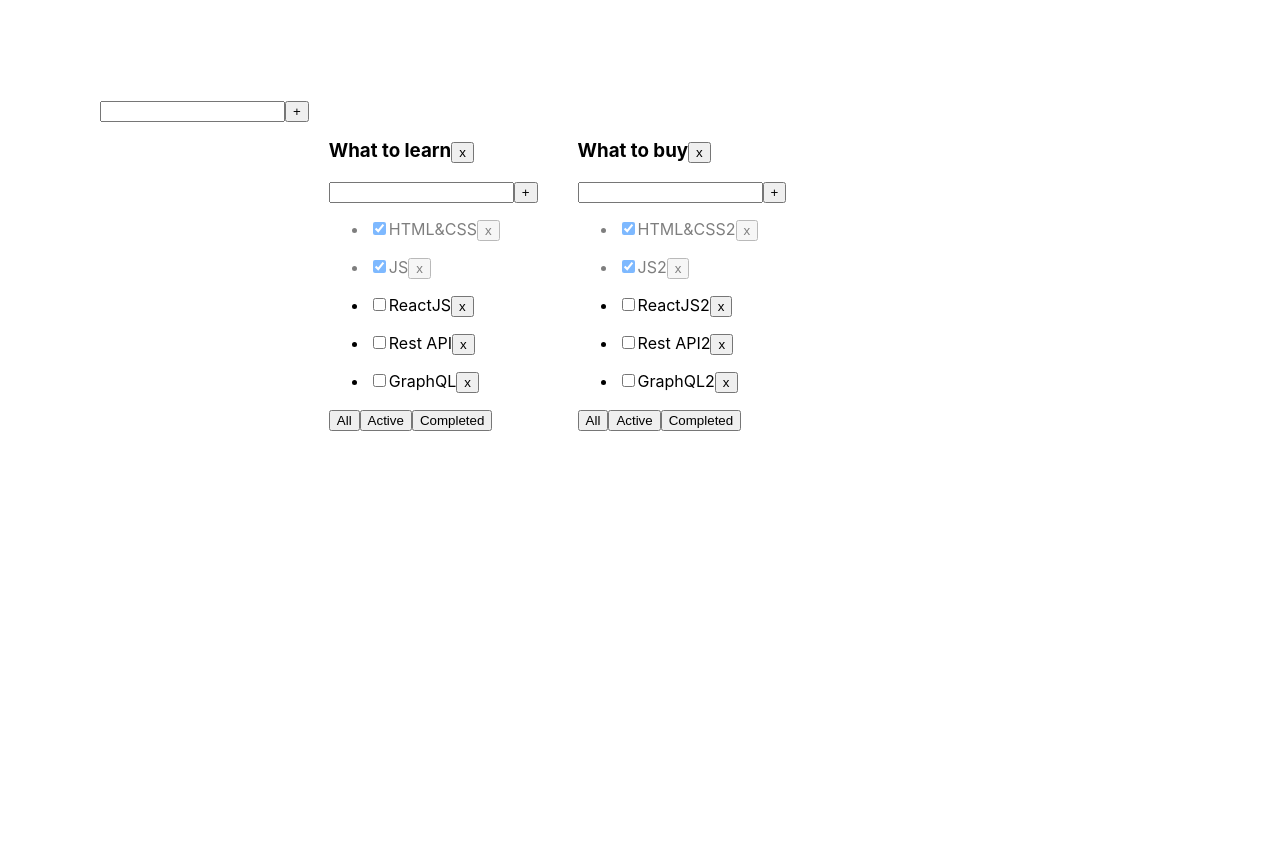
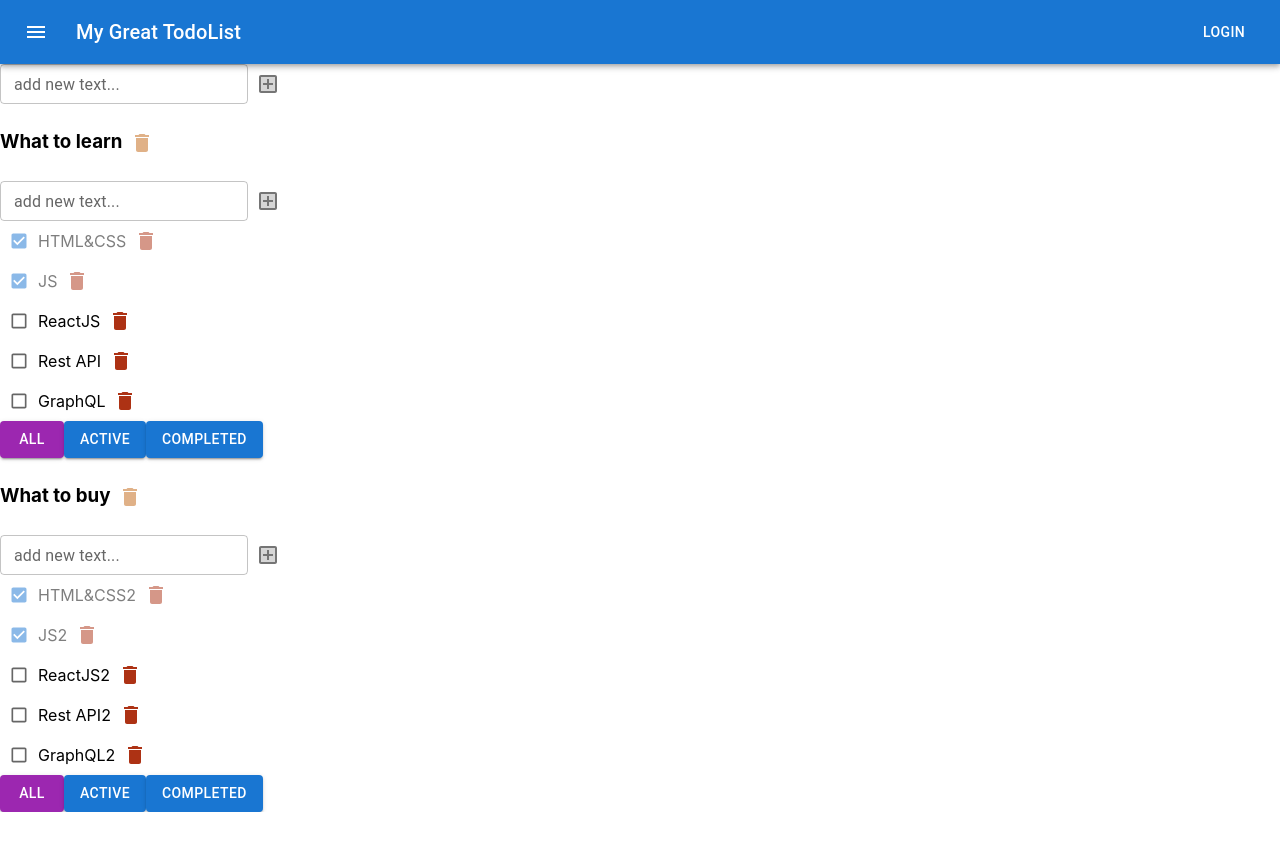
Before and after one commit to lgnvmaksim/todolist-with-git, a React (Create React App) app: page / in a window 1280 px wide. Shown: the top 850 px of the page. After the commit the page ends 812 px from the top, so only its background shows below. Built offline with nearby package versions, Linux system fonts and the light colour scheme.

Commit message:
full Todo without dispatch and plus material UI

```diff
--- a/src/App.tsx
+++ b/src/App.tsx
@@ -4,24 +4,32 @@ import {Todolist} from "./Todolist";
 import {v1} from "uuid";
 import a from './Components/Styles-modules/styles.module.css'
 import {Input} from "./Components/Input";
+import AppBar from '@mui/material/AppBar';
+import Box from '@mui/material/Box';
+import Toolbar from '@mui/material/Toolbar';
+import Typography from '@mui/material/Typography';
+import Button from '@mui/material/Button';
+import IconButton from '@mui/material/IconButton';
+import MenuIcon from '@mui/icons-material/Menu';
+import Container from "@mui/material/Container";
 
 export type FilteredType = 'all' | 'active' | 'completed'
 
 
-export type TodolistType={
-    id:string
-    title:string
-    filter:FilteredType
+export type TodolistType = {
+    id: string
+    title: string
+    filter: FilteredType
 }
 
-export type TaskType ={
-    [key:string]:TaskKeyType[]
+export type TaskType = {
+    [key: string]: TaskKeyType[]
 }
 
-export type TaskKeyType={
-    id:string
-    title:string
-    isDone:boolean
+export type TaskKeyType = {
+    id: string
+    title: string
+    isDone: boolean
 }
 
 function App() {
@@ -50,61 +58,88 @@ let [tasks, setTasks] = useState<TaskType>({
             {id: v1(), title: "GraphQL2", isDone: false},
         ]
     });
-    const changeFilter = (todoID:string, filterValue: FilteredType) => {
-        setTodolists(todolists.map(el=>el.id===todoID ? {...el, filter:filterValue} :el))}
-
-    const removeTasks = (todoID:string, taskID:string) => {
-        setTasks({...tasks, [todoID]: tasks[todoID].filter(f=>f.id!==taskID)})
+    const changeFilter = (todoID: string, filterValue: FilteredType) => {
+        setTodolists(todolists.map(el => el.id === todoID ? {...el, filter: filterValue} : el))
     }
 
-    const addTask = (todoID:string, newTitle:string) => {
-    let newTask={id: v1(), title: newTitle, isDone: false}
+    const removeTasks = (todoID: string, taskID: string) => {
+        setTasks({...tasks, [todoID]: tasks[todoID].filter(f => f.id !== taskID)})
+    }
+
+    const addTask = (todoID: string, newTitle: string) => {
+        let newTask = {id: v1(), title: newTitle, isDone: false}
         setTasks({...tasks, [todoID]: [newTask, ...tasks[todoID]]})
     }
 
-    const changeCheckBox = (todoID:string, taskID:string, isDone:boolean) => {
-        setTasks({...tasks, [todoID]: tasks[todoID].map(el=>
-            el.id===taskID ? {...el, isDone} :el)})
+    const changeCheckBox = (todoID: string, taskID: string, isDone: boolean) => {
+        setTasks({
+            ...tasks, [todoID]: tasks[todoID].map(el =>
+                el.id === taskID ? {...el, isDone} : el)
+        })
     }
 
-    const removeTodolist = (todoID:string) => {
-       setTodolists(todolists.filter(f=>f.id!==todoID))
+    const removeTodolist = (todoID: string) => {
+        setTodolists(todolists.filter(f => f.id !== todoID))
         delete tasks[todoID]
 
     }
 
-    const addTodolist = ( newTitleTodo:string) => {
-        const newID=v1()
-        const newTodolist:TodolistType = {id: newID, title: newTitleTodo, filter: 'all'}
-        setTodolists([newTodolist,...todolists])
-        setTasks({...tasks, [newID]: [
+    const addTodolist = (newTitleTodo: string) => {
+        const newID = v1()
+        const newTodolist: TodolistType = {id: newID, title: newTitleTodo, filter: 'all'}
+        setTodolists([newTodolist, ...todolists])
+        setTasks({
+            ...tasks, [newID]: [
                 {id: v1(), title: "ReactJS", isDone: false},
                 {id: v1(), title: "JS", isDone: false}
-            ]})
+            ]
+        })
     }
 
-    const changeTasks = (todoID:string, taskID:string, newTitle:string) => {
-        setTasks({...tasks, [todoID]: tasks[todoID].map(el=>
-            el.id===taskID ? {...el, title: newTitle} :el)})
+    const changeTasks = (todoID: string, taskID: string, newTitle: string) => {
+        setTasks({
+            ...tasks, [todoID]: tasks[todoID].map(el =>
+                el.id === taskID ? {...el, title: newTitle} : el)
+        })
     }
 
-    const changeTodolistTitle = (todoID:string, newTitle:string) => {
-        setTodolists(todolists.map(el=>el.id===todoID
-            ? {...el, title:newTitle} :el))
+    const changeTodolistTitle = (todoID: string, newTitle: string) => {
+        setTodolists(todolists.map(el => el.id === todoID
+            ? {...el, title: newTitle} : el))
     }
 
 
     return <div className={a.App}>
+        <Box sx={{ flexGrow: 1 }}>
+            <AppBar position="static">
+                <Container fixed/>
+                <Toolbar>
+                    <IconButton
+                        size="large"
+                        edge="start"
+                        color="inherit"
+                        aria-label="menu"
+                        sx={{ mr: 2 }}
+                    >
+                        <MenuIcon />
+                    </IconButton>
+                    <Typography variant="h6" component="div" sx={{ flexGrow: 3 }}>
+                        My Great TodoList
+                    </Typography>
+                    <Button color="inherit">Login</Button>
+                </Toolbar>
+            </AppBar>
+        </Box>
         <Input callback={addTodolist}/>
-        {todolists.map(el=>{
+        {todolists.map(el => {
             let filteredTasks = tasks[el.id]
-            if (el.filter==='active'){
-                filteredTasks = tasks[el.id].filter(f=>!f.isDone)
+            if (el.filter === 'active') {
+                filteredTasks = tasks[el.id].filter(f => !f.isDone)
             }
-            if (el.filter==='completed'){
-                filteredTasks = tasks[el.id].filter(f=>f.isDone)
+            if (el.filter === 'completed') {
+                filteredTasks = tasks[el.id].filter(f => f.isDone)
             }
-            return(
+            return (
                 <Todolist
                     key={el.id}
                     todoID={el.id}
@@ -116,9 +151,11 @@ let [tasks, setTasks] = useState<TaskType>({
                     changeCheckBox={changeCheckBox}
                     removeTodolist={removeTodolist}
                     changeTasks={changeTasks}
-                    changeTodolistTitle={changeTodolistTitle}/>
+                    changeTodolistTitle={changeTodolistTitle}
+                    filter={el.filter}/>
             )
         })}
+
 
     </div>
 
--- a/src/Components/Input.tsx
+++ b/src/Components/Input.tsx
@@ -1,39 +1,56 @@
 import {ChangeEvent, KeyboardEvent, useState} from "react";
 import a from "./Styles-modules/styles.module.css";
+import AddBoxTwoToneIcon from '@mui/icons-material/AddBoxTwoTone';
+import IconButton from '@mui/material/IconButton';
+import TextField from '@mui/material/TextField';
 
 
-type InputType={
-    callback:(newText:string)=>void
+type InputType = {
+    callback: (newText: string) => void
 }
 
-export const Input = (props:InputType) => {
+export const Input = (props: InputType) => {
     const [text, setText] = useState<string>('')
     const [error, setError] = useState<string | null>(null)
 
-    const onChangeInputHandler = (e:ChangeEvent<HTMLInputElement>) => {
+
+    const onChangeInputHandler = (e: ChangeEvent<HTMLInputElement>) => {
         setText(e.currentTarget.value)
         setError(null)
     }
 
-    const onKeyDownHandler = (e:KeyboardEvent<HTMLInputElement>) => {
-        if (e.key==="Enter") {
+    const onKeyDownHandler = (e: KeyboardEvent<HTMLInputElement>) => {
+        if (e.key === "Enter") {
             onClickAddTaskButtonHandler()
         }
     }
 
     const onClickAddTaskButtonHandler = () => {
-        if (text.trim()!=='') {
+        if (text.trim() !== '') {
             props.callback(text.trim())
             setText('')
-        } else { setError('Mistake')}}
+        } else {
+            setError(' ')
+        }
+    }
 
     return <div>
-        <input value={text}
+        <TextField
+            variant={'outlined'}
+            size={'small'}
+            value={text}
                onChange={onChangeInputHandler}
                onKeyDown={onKeyDownHandler}
-               className={error ? a.error : undefined}/>
-        <button onClick={onClickAddTaskButtonHandler}>+</button>
-        {error && <div className={a.errorMessage}>{error}</div> }
+               className={error ? a.error : undefined}
+        label={'add new text...'}
+        helperText={error && 'Mistake'}/>
+
+
+        <IconButton onClick={onClickAddTaskButtonHandler}
+                    >
+            <AddBoxTwoToneIcon />
+        </IconButton>
+        {error && <div className={a.errorMessage}>{error}</div>}
     </div>
 
 }
--- a/src/Components/Styles-modules/styles.module.css
+++ b/src/Components/Styles-modules/styles.module.css
@@ -1,9 +1,9 @@
-.App {
-    padding: 100px 0px 650px 100px ;
-    display: flex;
+/*.App {*/
+/*    padding: 100px 0px 650px 100px ;*/
+/*    display: flex;*/
 
 
-}
+/*}*/
 
 /*.body {*/
 
@@ -11,11 +11,11 @@
 
 /*}*/
 
-.todolist {
-/*    background-color: #f1c0c0;*/
-    padding: 20px;
-/*    border-radius: 10%;*/
-}
+/*.todolist {*/
+/*!*    background-color: #f1c0c0;*!*/
+/*    padding: 20px;*/
+/*!*    border-radius: 10%;*!*/
+/*}*/
 
 /*.App > div {*/
 /*    margin-right: 50px;*/
--- a/src/Todolist.tsx
+++ b/src/Todolist.tsx
@@ -2,6 +2,12 @@ import a from './Components/Styles-modules/styles.module.css'
 import {FilteredType, TaskKeyType} from "./App";
 import {Input} from "./Components/Input";
 import {SuperSpan} from "./Components/SuperSpan";
+import Button from '@mui/material/Button';
+import IconButton from '@mui/material/IconButton';
+import DeleteIcon from '@mui/icons-material/Delete';
+import Checkbox from '@mui/material/Checkbox';
+import ListItem from "@mui/material/ListItem";
+
 
 
 type TodolistPropsType = {
@@ -15,6 +21,7 @@ type TodolistPropsType = {
     removeTodolist: (todoID: string) => void
     changeTasks: (todoID: string, taskID: string, newTitle: string) => void
     changeTodolistTitle: (todoID: string, newTitle: string) => void
+    filter:FilteredType
 }
 
 export const Todolist = (props: TodolistPropsType) => {
@@ -24,35 +31,43 @@ export const Todolist = (props: TodolistPropsType) => {
         props.changeTasks(todoID, taskID, newTitle)
     }
     const mappingTasks = props.tasks.map(el => {
-        return (
-            <ul>
-                <li key={el.id}
+        return <ListItem
+                style={{padding: '0px'}}
+                key={el.id}
                 className={el.isDone ? a.isDone : ''}>
-                    <input type="checkbox" checked={el.isDone}
+                <Checkbox
+                    checked={el.isDone}
+                    size={'small'}
                     onChange={(e) => {
                         props.changeCheckBox(todoID, el.id, e.currentTarget.checked)
-                           }}/>
+                    }}
+                />
                 <SuperSpan title={el.title} callback={(newText) => {
                     superSpanHandler(el.id, newText)
                 }}/>
-                    <button onClick={() => {
+
+                <IconButton aria-label="delete" color="primary" style={{color: '#ad3214'}}>
+                    <DeleteIcon onClick={() => {
                         props.removeTasks(todoID, el.id)
-                    }}>x
-                    </button>
-                </li>
-            </ul>
-        )
+                    }}/>
+                </IconButton>
+            </ListItem>
     })
 
     return <div className={a.todolist}>
+
         <h3>
             <SuperSpan title={props.titleValue} callback={(newText) => {
                 props.changeTodolistTitle(todoID, newText)
             }}/>
-            <button onClick={() => {
+
+            <IconButton aria-label="delete">
+                <DeleteIcon
+                    style={{color: "#E0B187"}}
+                    onClick={() => {
                         props.removeTodolist(todoID)
-            }}>x
-            </button>
+                    }}/>
+            </IconButton>
         </h3>
         <Input callback={(newText: string) => {
             props.addTask(todoID, newText)
@@ -60,17 +75,26 @@ export const Todolist = (props: TodolistPropsType) => {
 
         {mappingTasks}
 
-        <button onClick={() => {
+        <Button
+            variant={'contained'}
+            color = {props.filter ==='all' ? "secondary" :'primary'}
+            onClick={() => {
             changeFilter(todoID, 'all')
         }}>All
-        </button>
-        <button onClick={() => {
+        </Button>
+        <Button
+            color = {props.filter ==='active' ? "secondary" :'primary'}
+            variant={'contained'}
+            onClick={() => {
             changeFilter(todoID, 'active')
         }}>Active
-        </button>
-        <button onClick={() => {
+        </Button>
+        <Button
+            color = {props.filter ==='completed' ? "secondary" :'primary'}
+            variant={'contained'}
+            onClick={() => {
             changeFilter(todoID, 'completed')
         }}>Completed
-        </button>
+        </Button>
     </div>
 }
```
Also changed, not shown: src/App.css (+0 -10 lines), src/Components/SuperSpan.tsx (+6 -1 lines). Lines whose indentation alone changed are shown as unchanged.
